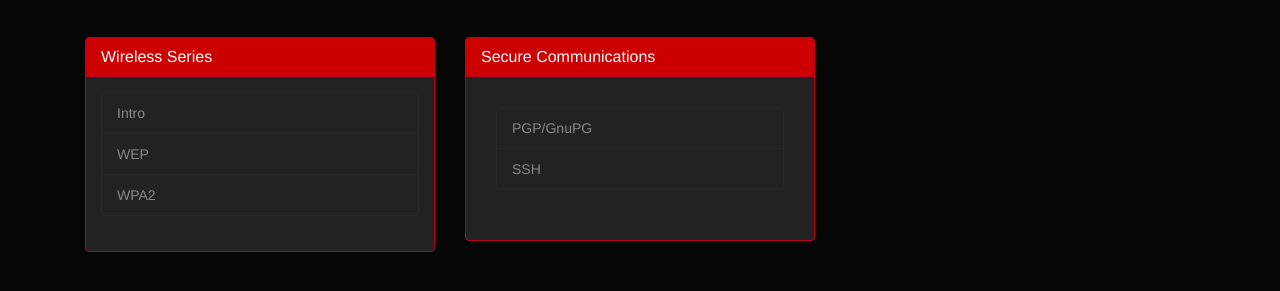
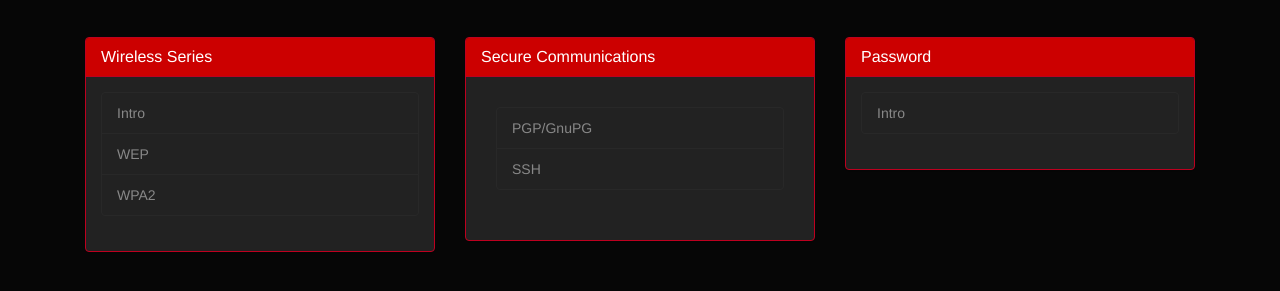
Before and after one commit to Hashdump/hashdump.org, a plain HTML site: page library/series.html in a window 1280 px wide. Shown: the part 53-344 px from the top of the page. Drawn offline with Linux system fonts and the light colour scheme; a web font is replaced by a local one.

Commit message:
Added another category for series

```diff
--- a/library/series.html
+++ b/library/series.html
@@ -79,6 +79,18 @@
                                         </div>
                                 </div>
                         </div>
+                        <div class="col-lg-4">
+                                <div class="panel panel-danger">
+                                        <div class="panel-heading">
+                                                <h3 class="panel-title">Password</h3>
+                                        </div>
+                                        <div class="panel-body"><div class="list-group">
+                                                        <a class="list-group-item" href="https://docs.google.com/presentation/d/19QhfTJikPkmdI37BIUjlxeAI_JPCiI0m5rIlo7_95f4">Intro</a>
+                                                </div>
+                                        </div>
+                                </div>
+                        </div>
+
                 </div>
         </div>
 </div><!-- /.container -->
```
